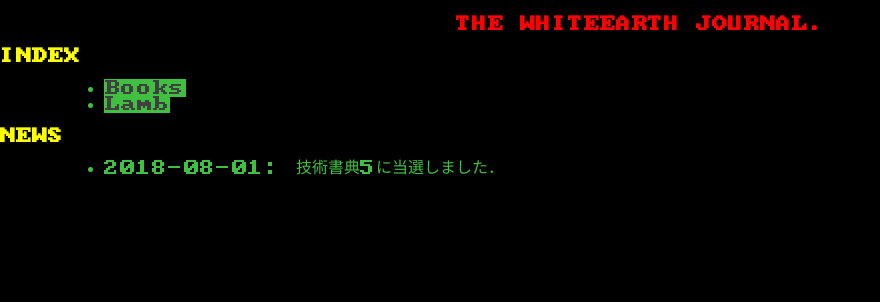
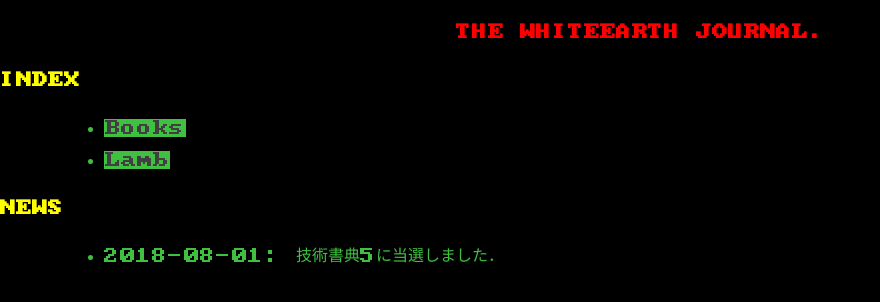
Before and after one commit to wejournal/wejournal.github.io, a plain HTML site: page index.html in a window 1280 px wide. Shown: the whole page, without its empty margins (0-880 px from the left). Drawn offline with Linux system fonts and the light colour scheme; a web font is replaced by a local one.

Commit message:
line-height

```diff
--- a/css/kludge.css
+++ b/css/kludge.css
@@ -142,8 +142,16 @@ h4 {
   color: #00FFFF;
 }
 
+@media (min-width: 641px) {
+h1, h2, h3, h4, p, pre, ul {
+  line-height: 32px;
+}
+}
+
+@media (max-width: 640px) {
 h1, h2, h3, h4, p, pre, ul {
   line-height: 16px;
+}
 }
 
 div.figure {
```
